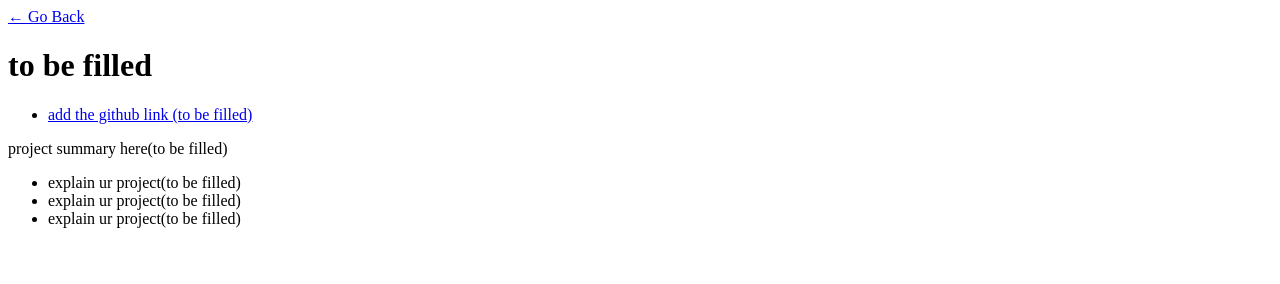
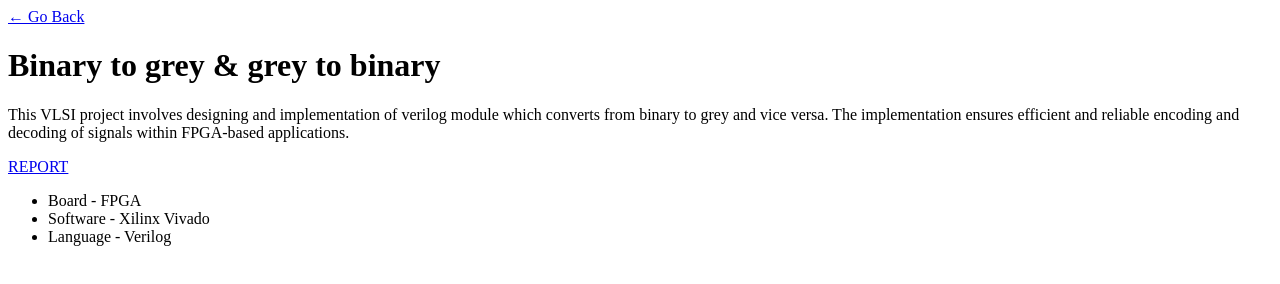
Before and after one commit to Greeshma-CK/online_portfolio, a plain HTML site: page project.html in a window 1280 px wide. Drawn offline with Linux system fonts and the light colour scheme.

Commit message:
first commit

```diff
--- a/project.html
+++ b/project.html
@@ -11,16 +11,21 @@
     <body>
         <div id="container--main">
             <a href="index.html">&#x2190; Go Back</a>
-            <h1>to be filled</h1>
+            <h1>Binary to grey & grey to binary</h1>
 
+            <p>
+                This VLSI project involves designing and implementation of verilog module which converts from binary to grey and vice versa. The implementation ensures efficient and reliable encoding and decoding of signals within FPGA-based applications.
+            </p>
+            <section class="section--page">
+
+                <div id="socials--list">
+                    <a href="assets/VLSI Design case study report.pdf" target="_blank"> REPORT </a>
+                </div>
+            </section>
             <ul>
-                <li><a href="#">add the github link (to be filled)</a></li>
-            </ul>
-            <p>project summary here(to be filled)</p>
-            <ul>
-                <li>explain ur project(to be filled)</li>
-                <li>explain ur project(to be filled)</li>
-                <li>explain ur project(to be filled)</li>
+                <li>Board - FPGA</li>
+                <li>Software - Xilinx Vivado</li>
+                <li>Language - Verilog</li>
             </ul>
         </div>
     </body>
```
Also changed, not shown: index.html (+5 -2 lines), project2.html (added, +32 -0 lines), assets/images/IMG_2586~2.jpg (added), 3 other files.
